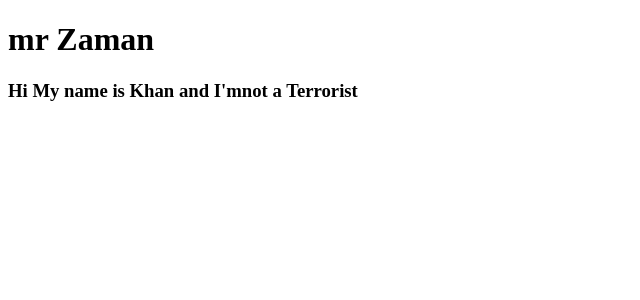
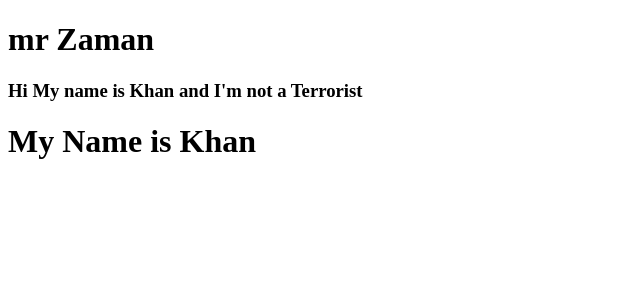
Before and after one commit to Zaman2024/01basicreact, a React (Create React App) app: page / in a window 1280 px wide. Shown: the top 300 px of the page, without its empty margins (0-640 px from the left). Built offline with nearby package versions, Linux system fonts and the light colour scheme.

Commit message:
committed Some changes

```diff
--- a/public/index.html
+++ b/public/index.html
@@ -1,3 +1,27 @@
+<!DOCTYPE html>
+<html lang="en">
+
+<head>
+  <meta charset="utf-8" />
+  <link rel="icon" href="%PUBLIC_URL%/favicon.ico" />
+  <meta name="viewport" content="width=device-width, initial-scale=1" />
+  <meta name="theme-color" content="#000000" />
+  <meta name="description" content="Web site created using create-react-app" />
+  <link rel="apple-touch-icon" href="%PUBLIC_URL%/logo192.png" />
+  <link rel="manifest" href="%PUBLIC_URL%/manifest.json" />
+  <title>React App</title>
+</head>
+
+<body>
+  <noscript>You need to enable JavaScript to run this app.</noscript>
+  <div id="root"></div>
+</body>
+
+</html>
+
+<!-- ----------- -->
+
+<!--
 <!DOCTYPE html>
 <html lang="en">
   <head>
@@ -14,7 +38,7 @@
       manifest.json provides metadata used when your web app is installed on a
       user's mobile device or desktop. See https://developers.google.com/web/fundamentals/web-app-manifest/
     -->
-    <link rel="manifest" href="%PUBLIC_URL%/manifest.json" />
+<!-- <link rel="manifest" href="%PUBLIC_URL%/manifest.json" />
     <!--
       Notice the use of %PUBLIC_URL% in the tags above.
       It will be replaced with the URL of the `public` folder during the build.
@@ -24,7 +48,7 @@
       work correctly both with client-side routing and a non-root public URL.
       Learn how to configure a non-root public URL by running `npm run build`.
     -->
-    <title>React App</title>
+<!-- <title>React App</title>
   </head>
   <body>
     <noscript>You need to enable JavaScript to run this app.</noscript>
@@ -39,5 +63,5 @@
       To begin the development, run `npm start` or `yarn start`.
       To create a production bundle, use `npm run build` or `yarn build`.
     -->
-  </body>
-</html>
+<!-- </body>
+</html> -->
--- a/src/App.js
+++ b/src/App.js
@@ -1,4 +1,4 @@
-
+import MyRact from "./Myp";
 
 function App() {
   return (
@@ -18,7 +18,10 @@ function App() {
     //     </a>
     //   </header>
     // </div>
-    <h1>My Name is Khan</h1>
+    <>
+      <MyRact />
+      <h1>My Name is Khan</h1>
+    </>
   );
 }
 
--- a/src/Myp.js
+++ b/src/Myp.js
@@ -14,7 +14,7 @@ function MyRact() {
     return (
         <>
             <h1> mr Zaman</h1>
-            <h3>  Hi My name is Khan and I'mnot a Terrorist</h3>
+            <h3>  Hi My name is Khan and I'm not a Terrorist</h3>
         </>
     );
 }
--- a/src/index.js
+++ b/src/index.js
@@ -1,14 +1,20 @@
 import React from 'react';
 import ReactDOM from 'react-dom/client';
-// import App from './App';
-import Myp from './Myp';
+import App from './App';
+// import Myp from './Myp';
 
 const root = ReactDOM.createRoot(document.getElementById('root'));
 root.render(
+  <>
 
-  <Myp />
+    <App />
+    {/* <Myp /> */}
+  </>
+);
 
-);
+// App();
+
+// MyRact();
 
 
 // import React from 'react';
```
